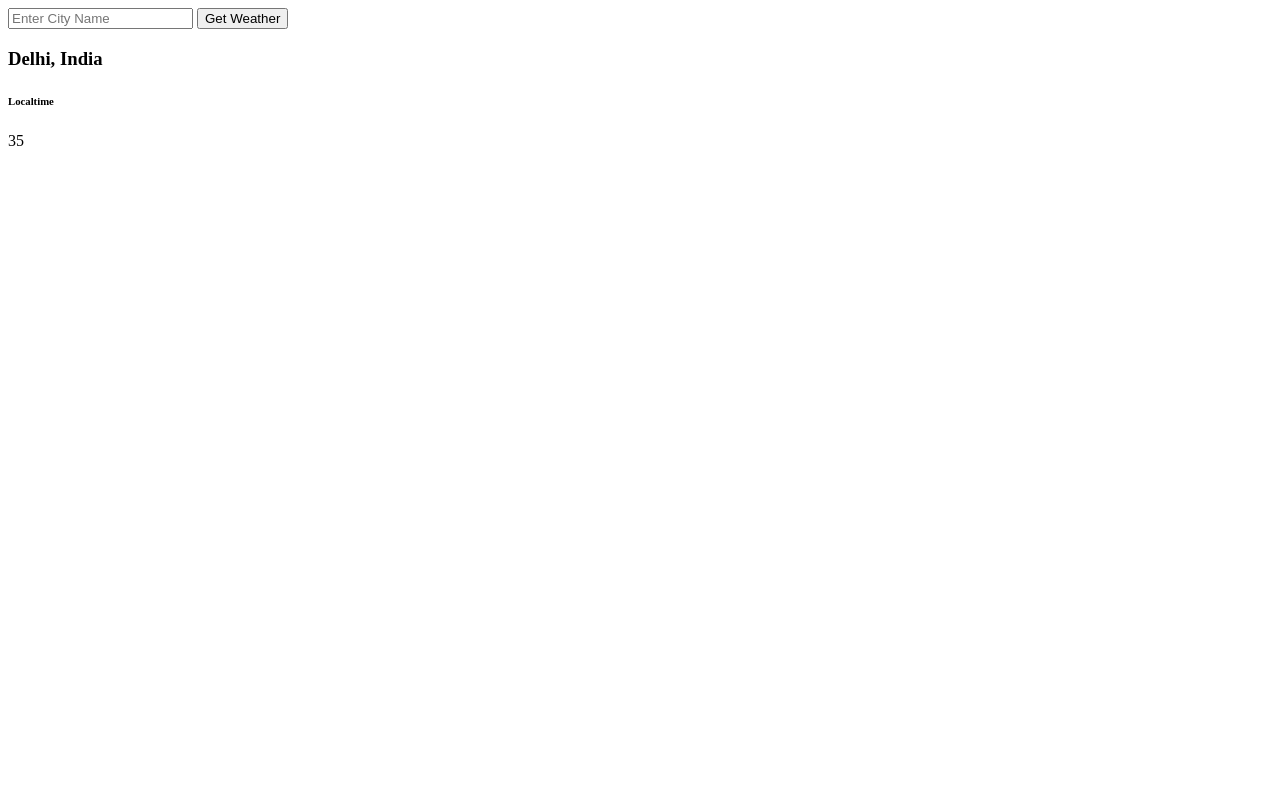
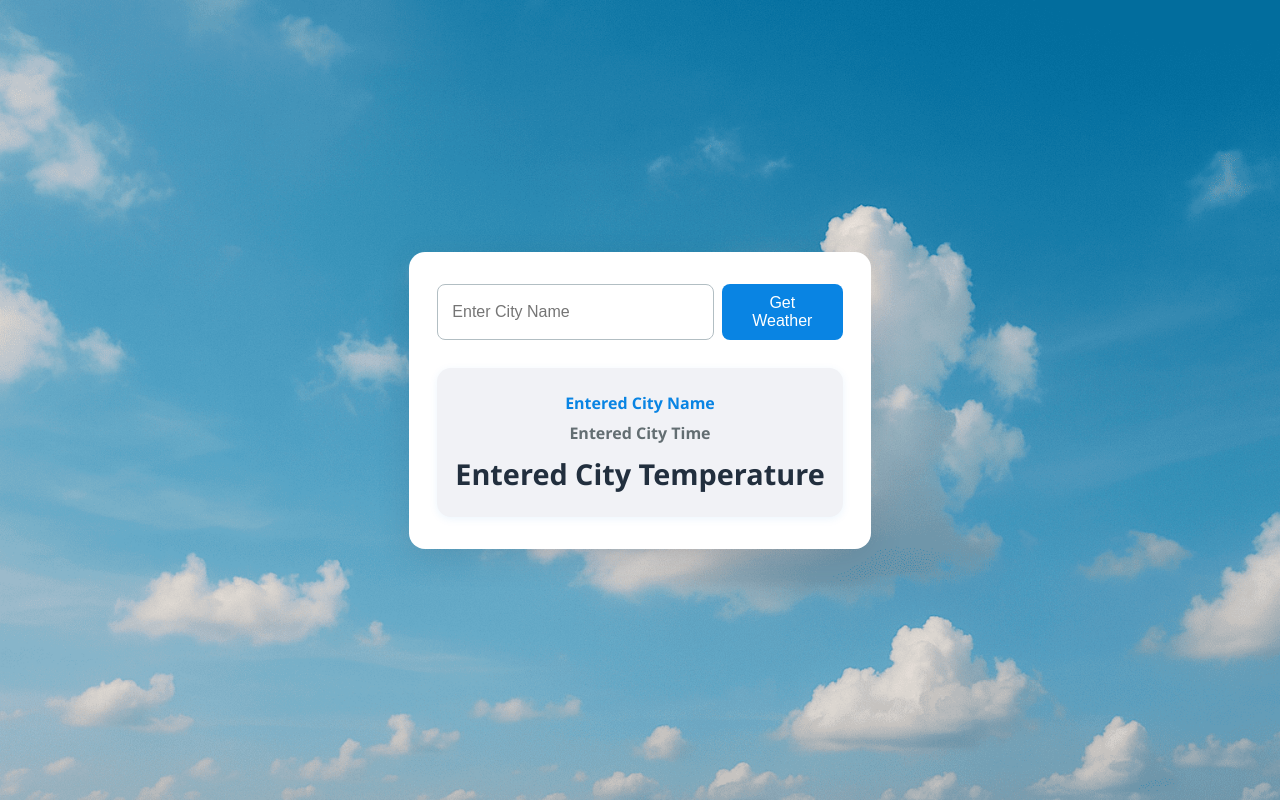
Before and after one commit to Hell0WorldAgain/weather_app, a plain HTML site: page index.html in a window 1280 px wide. Drawn offline with Linux system fonts and the light colour scheme.

Commit message:
Added little Styling for the UI

```diff
--- a/index.html
+++ b/index.html
@@ -4,21 +4,20 @@
     <meta charset="UTF-8">
     <meta name="viewport" content="width=device-width, initial-scale=1.0">
     <title>Current Weather</title>
+    <link rel="stylesheet" href="style.css">
 </head>
 <body>
-        <div>
+    <div class="main-container">
+        <div class="input-group">
             <input type="text" placeholder="Enter City Name" id="city_input">
             <button id="search_button">Get Weather</button>
         </div>
-
-        <div>
-            <h3 id="city_name">Delhi, India</h3>
-            <h6 id="city_time">Localtime</h6>
-            <p id="city_temp">35</p>
+        <div class="weather-card">
+            <h2 id="city_name">Entered City Name</h2>
+            <h4 id="city_time">Entered City Time</h4>
+            <p id="city_temp">Entered City Temperature</p>
         </div>
-
-
-        <script src="script.js"></script>
-
+    </div>
+    <script src="script.js"></script>
 </body>
 </html>
--- /dev/null
+++ b/style.css
@@ -0,0 +1,95 @@
+body {
+    margin: 0;
+    padding: 0;
+    min-height: 100vh;
+    font-family: 'Segoe UI', Arial, sans-serif;
+    background: url('weather-bg-min.png') no-repeat center center fixed;
+    background-size: cover;
+    display: flex;
+    justify-content: center;
+    align-items: center;
+}
+
+.main-container {
+    background: #fff;
+    border-radius: 16px;
+    box-shadow: 0 8px 32px rgba(44, 62, 80, 0.15);
+    padding: 32px 28px;
+    text-align: center;
+    min-width: 400px;
+}
+
+.input-group {
+    margin-bottom: 28px;
+    display: flex;
+    justify-content: space-around;
+}
+
+#city_input {
+    width: 65%;
+    padding: 10px 14px;
+    border: 1px solid #b2bec3;
+    border-radius: 8px;
+    font-size: 1rem;
+    outline: none;
+    transition: border 0.2s;
+}
+
+#city_input:focus {
+    border-color: #0984e3;
+}
+
+#search_button {
+    padding: 10px 18px;
+    background: #0984e3;
+    color: #fff;
+    border: none;
+    border-radius: 8px;
+    font-size: 1rem;
+    cursor: pointer;
+    transition: background 0.2s;
+    margin-left: 8px;
+}
+
+#search_button:hover {
+    background: #74b9ff;
+}
+
+.weather-card {
+    background:  #f1f2f6;
+    border-radius: 14px;
+    padding: 24px 18px;
+    box-shadow: 0 2px 8px rgba(9, 132, 227, 0.08);
+    display: inline-block;
+    min-width: 220px;
+}
+
+#city_name {
+    margin: 0 0 8px 0;
+    color: #0984e3;
+    font-size: 1rem;
+}
+
+#city_time {
+    margin: 0 0 10px 0;
+    color: #636e72;
+    font-size: 1rem;
+}
+
+#city_temp {
+    margin: 0;
+    color: #222f3e;
+    font-size: 1.8rem;
+    font-weight: bold;
+}
+
+/* Responsive for mobile */
+@media (max-width: 500px) {
+    .main-container {
+        min-width: 80vw;
+        padding: 18px 15px;
+    }
+    #city_input {
+        width: 55%;
+    }
+}
```
Also changed, not shown: weather-bg-min.png (added).
